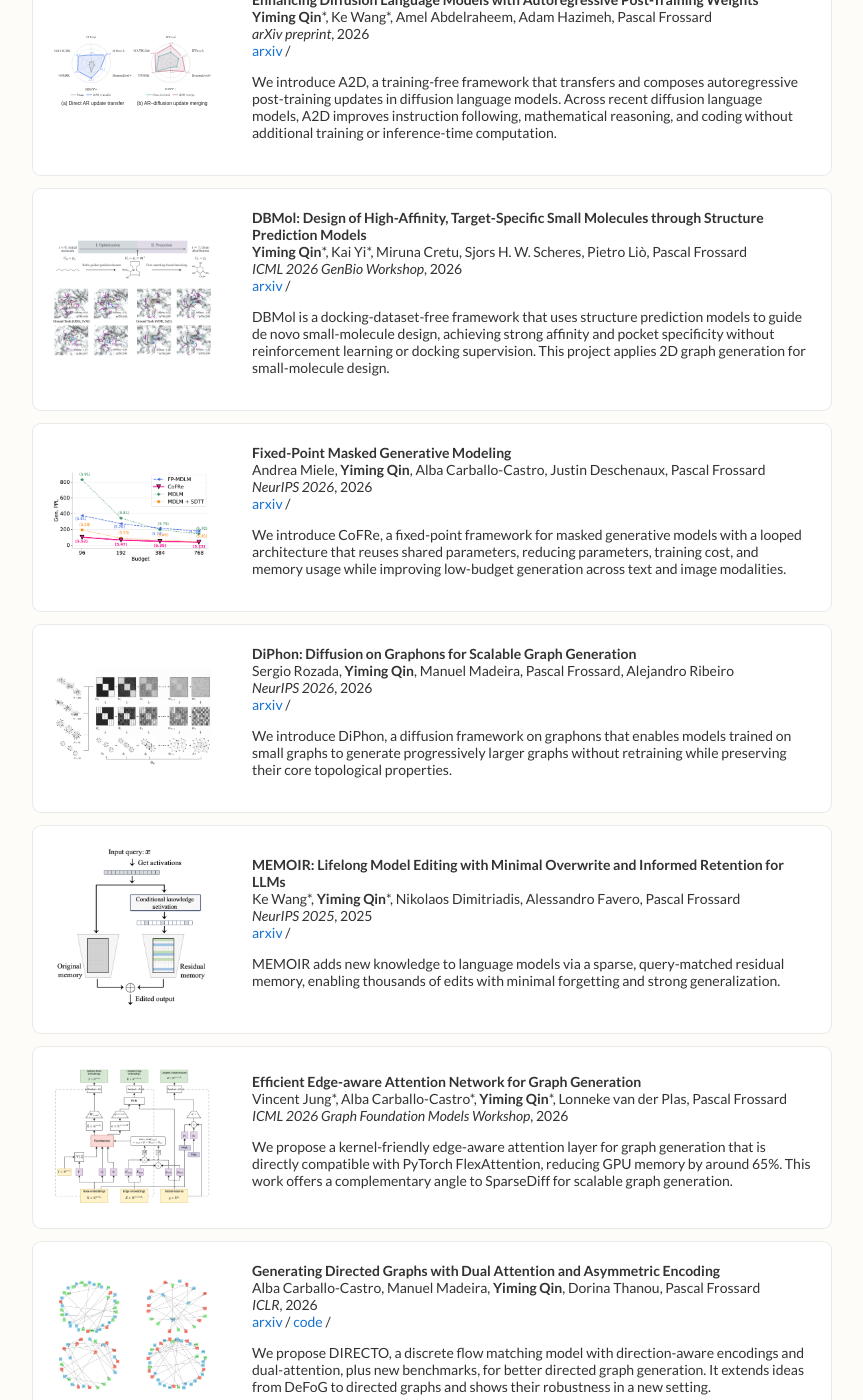
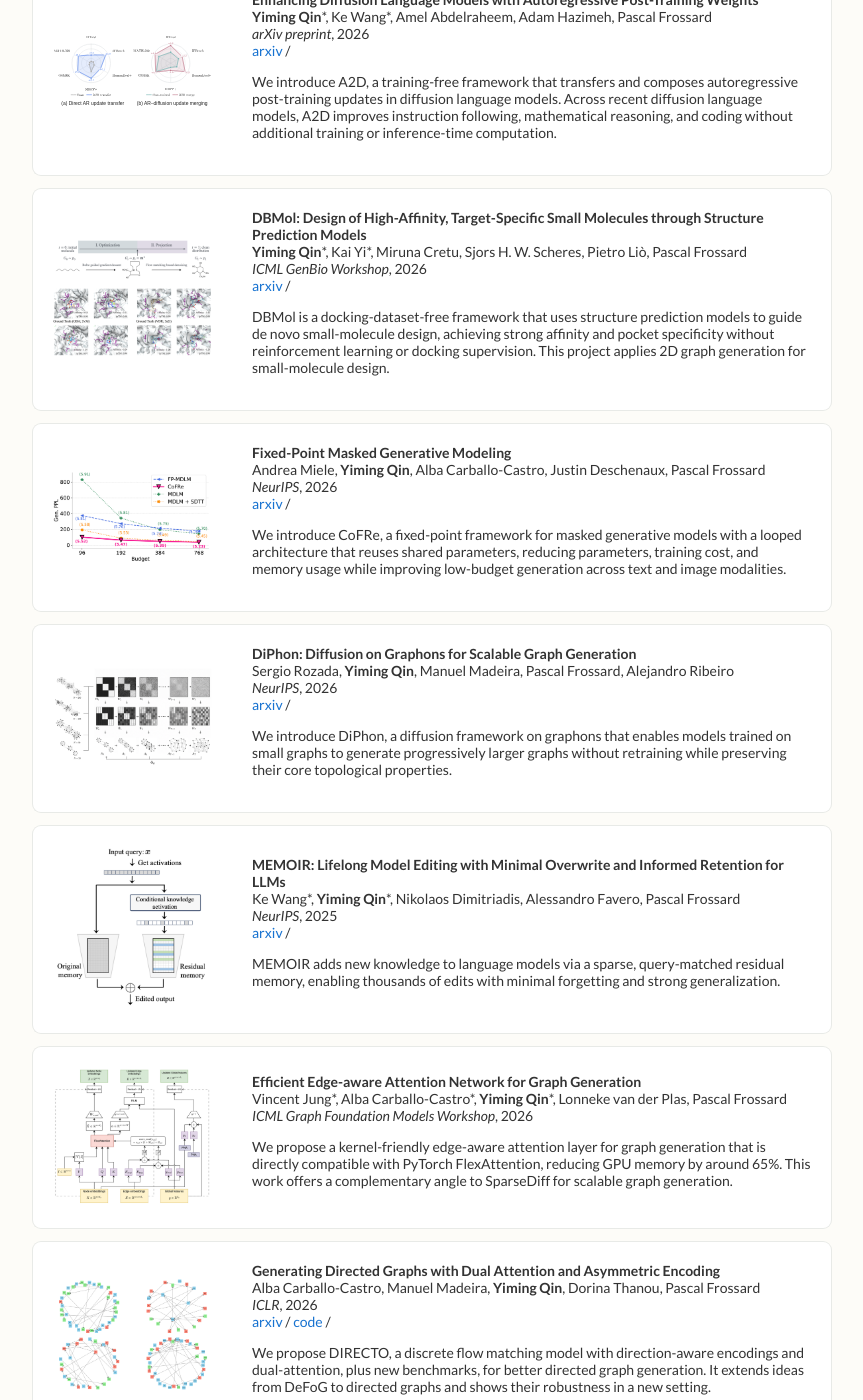
Before and after one commit to qym7/qym7.github.io, a Jekyll site: the page built from _posts/2026-10-06-A2D.markdown, in a window 1280 px wide and 1400 px high, scrolled down 1076 px. Shown: the whole window, without its empty margins (208-1071 px from the left). Built offline with Jekyll 4.4.1, drawn with Linux system fonts in a browser that asks for light colours; some of the changed text lies outside the part shown.

Commit message:
Remove duplicate years from publication venues

```diff
--- a/_posts/2025-07-01-MEMOIR.markdown
+++ b/_posts/2025-07-01-MEMOIR.markdown
@@ -7,7 +7,7 @@ categories: research
 display_after: DiPhon
 author: "Ke Wang"
 authors: "Ke Wang*, <strong>Yiming Qin</strong>*, Nikolaos Dimitriadis, Alessandro Favero, Pascal Frossard"
-venue: "NeurIPS 2025"
+venue: "NeurIPS"
 arxiv: https://arxiv.org/abs/2506.07899
 ---
 MEMOIR adds new knowledge to language models via a sparse, query-matched residual memory, enabling thousands of edits with minimal forgetting and strong generalization.
--- a/_posts/2026-05-29-CoFRe.markdown
+++ b/_posts/2026-05-29-CoFRe.markdown
@@ -6,7 +6,7 @@ image: /images/cofre.png
 categories: research
 author: "Andrea Miele"
 authors: "Andrea Miele, <strong>Yiming Qin</strong>, Alba Carballo-Castro, Justin Deschenaux, Pascal Frossard"
-venue: "NeurIPS 2026"
+venue: "NeurIPS"
 arxiv: https://arxiv.org/abs/2605.31215
 ---
 
--- a/_posts/2026-06-02-permutation.markdown
+++ b/_posts/2026-06-02-permutation.markdown
@@ -6,7 +6,7 @@ image: /images/permutation.png
 categories: supervision
 author: "Benjamin Honoré"
 authors: "Benjamin Honoré, Alba Carballo-Castro, <strong>Yiming Qin</strong>, Pascal Frossard"
-venue: "GRaM Workshop, ICLR 2026"
+venue: "GRaM Workshop, ICLR"
 arxiv: https://arxiv.org/abs/2602.18084
 ---
 
--- a/_posts/2026-06-10-DiPhon.markdown
+++ b/_posts/2026-06-10-DiPhon.markdown
@@ -6,7 +6,7 @@ image: /images/diphon.png
 categories: research
 author: "Sergio Rozada"
 authors: "Sergio Rozada, <strong>Yiming Qin</strong>, Manuel Madeira, Pascal Frossard, Alejandro Ribeiro"
-venue: "NeurIPS 2026"
+venue: "NeurIPS"
 arxiv: https://arxiv.org/pdf/2607.07232
 ---
 
--- a/_posts/2026-06-17-graphatten.markdown
+++ b/_posts/2026-06-17-graphatten.markdown
@@ -6,7 +6,7 @@ image: /images/graphattn.png
 categories: research
 author: "Vincent Jung"
 authors: "Vincent Jung*, Alba Carballo-Castro*, <strong>Yiming Qin</strong>*, Lonneke van der Plas, Pascal Frossard"
-venue: "ICML 2026 Graph Foundation Models Workshop"
+venue: "ICML Graph Foundation Models Workshop"
 openreview: https://openreview.net/forum?id=dGJeSIPdnc
 ---
 
--- a/_posts/2026-06-23-DBMol.markdown
+++ b/_posts/2026-06-23-DBMol.markdown
@@ -6,7 +6,7 @@ image: /images/dbmol.png
 categories: research
 author: "Yiming Qin"
 authors: "<strong>Yiming Qin</strong>*, Kai Yi*, Miruna Cretu, Sjors H. W. Scheres, Pietro Liò, Pascal Frossard"
-venue: "ICML 2026 GenBio Workshop"
+venue: "ICML GenBio Workshop"
 arxiv: https://arxiv.org/abs/2607.19237
 ---
 
```
